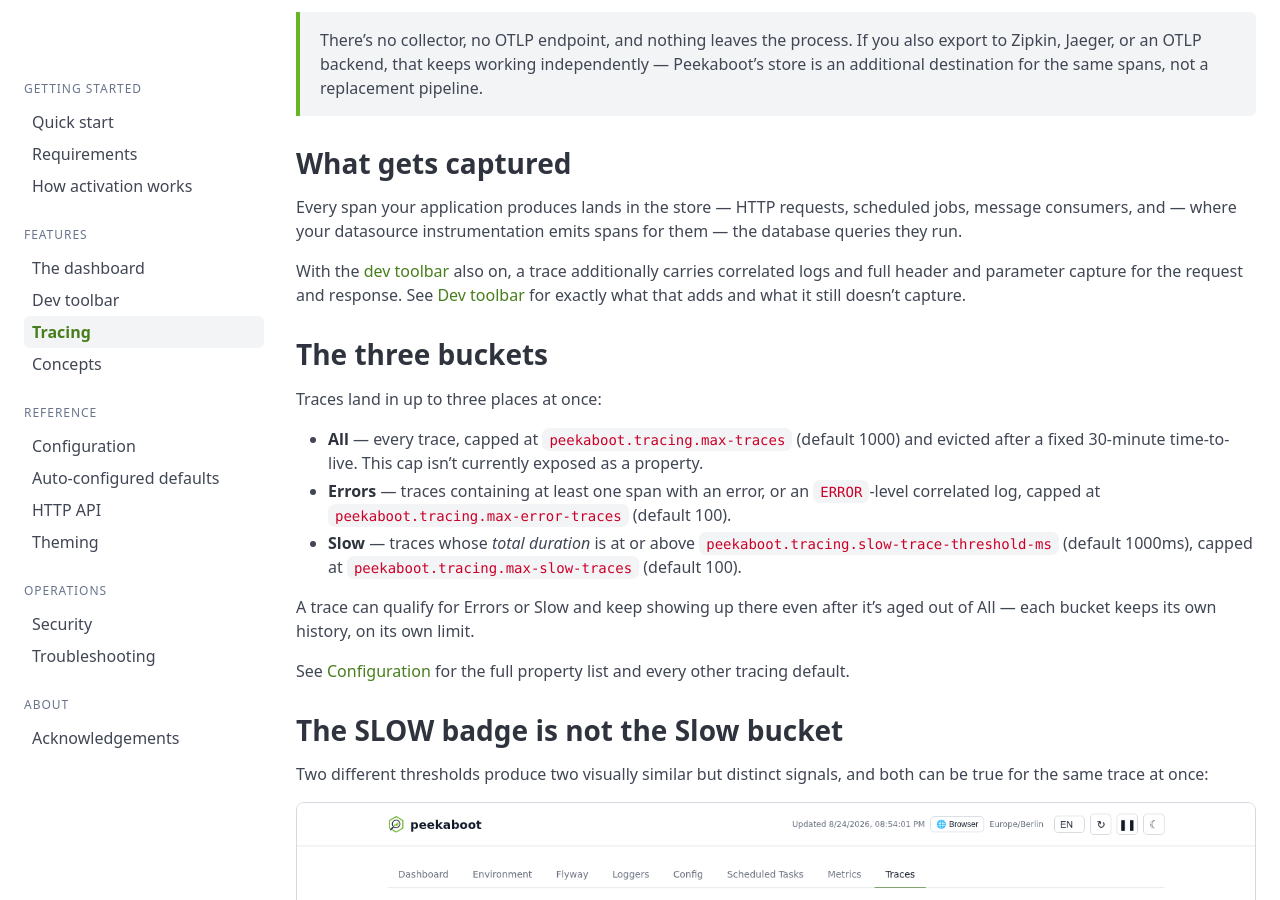
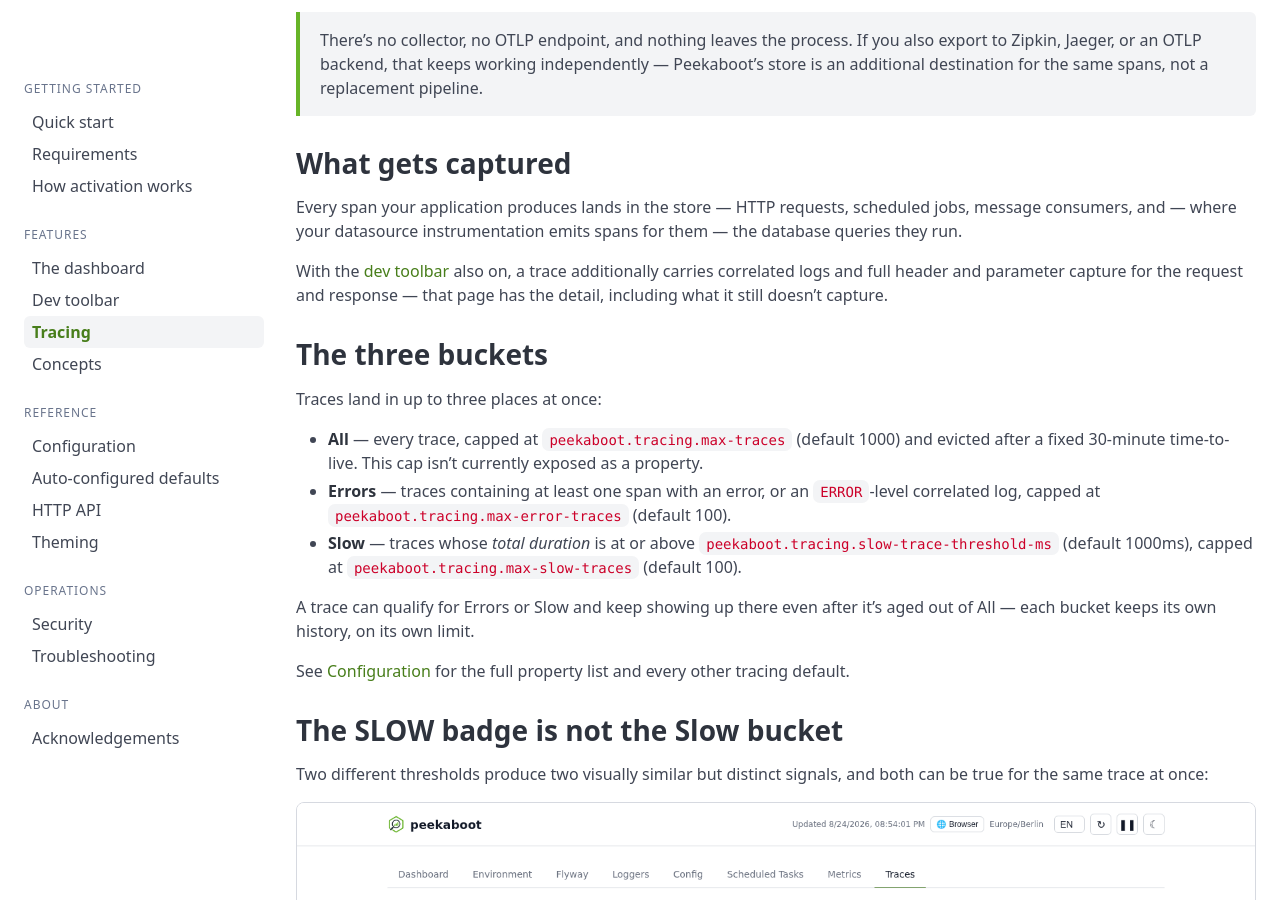
Before and after one commit to peekaboot-org/peekaboot-org.github.io, a Jekyll site: the page built from docs/tracing.md, in a window 1280 px wide and 900 px high, scrolled down 315 px. Built offline with Jekyll 4.4.1, drawn with Linux system fonts in a browser that asks for light colours.

Commit message:
docs: collapse a duplicated dev-toolbar cross-reference in tracing.md

```diff
--- a/docs/tracing.md
+++ b/docs/tracing.md
@@ -24,8 +24,8 @@
 
 With the [dev toolbar]({{ '/docs/dev-toolbar/' | relative_url }}) also on, a trace
 additionally carries correlated logs and full header and parameter capture for the
-request and response. See [Dev toolbar]({{ '/docs/dev-toolbar/' | relative_url }}) for
-exactly what that adds and what it still doesn't capture.
+request and response &mdash; that page has the detail, including what it still
+doesn't capture.
 
 ## The three buckets
 
```
